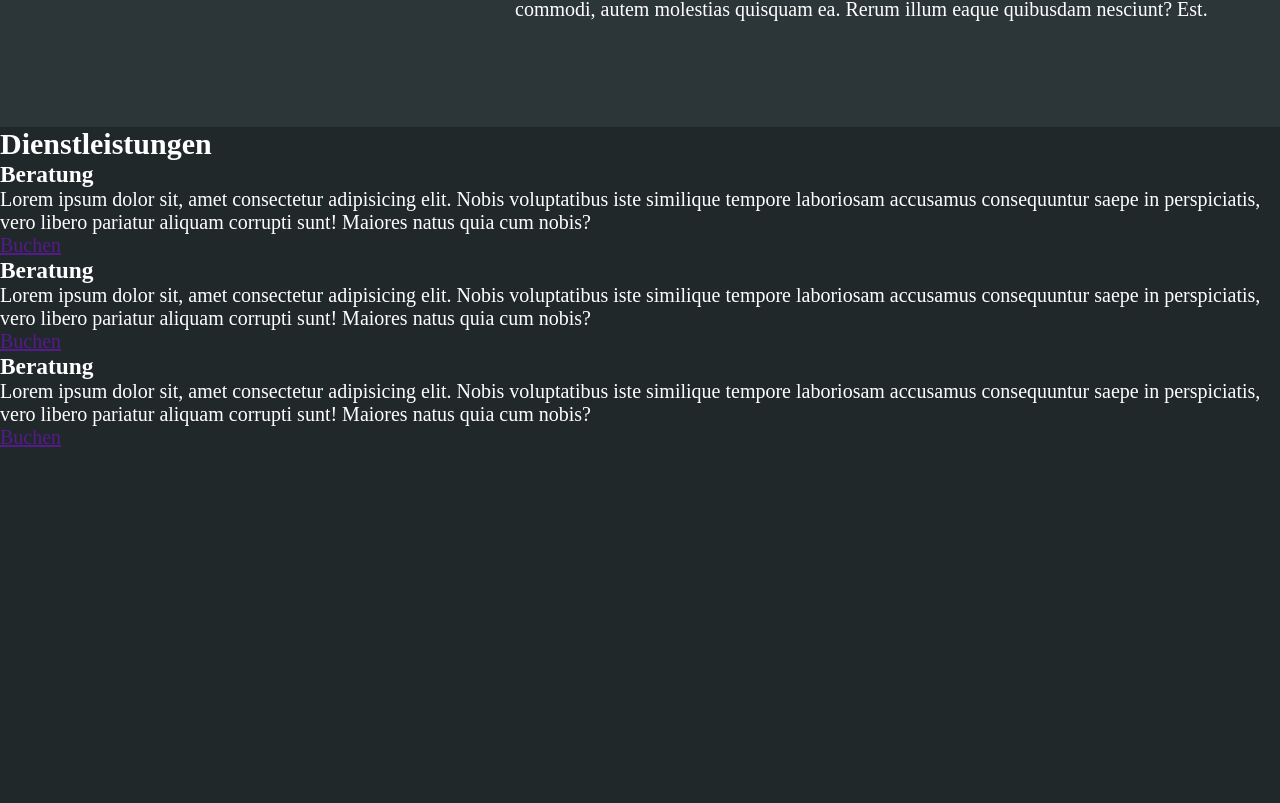
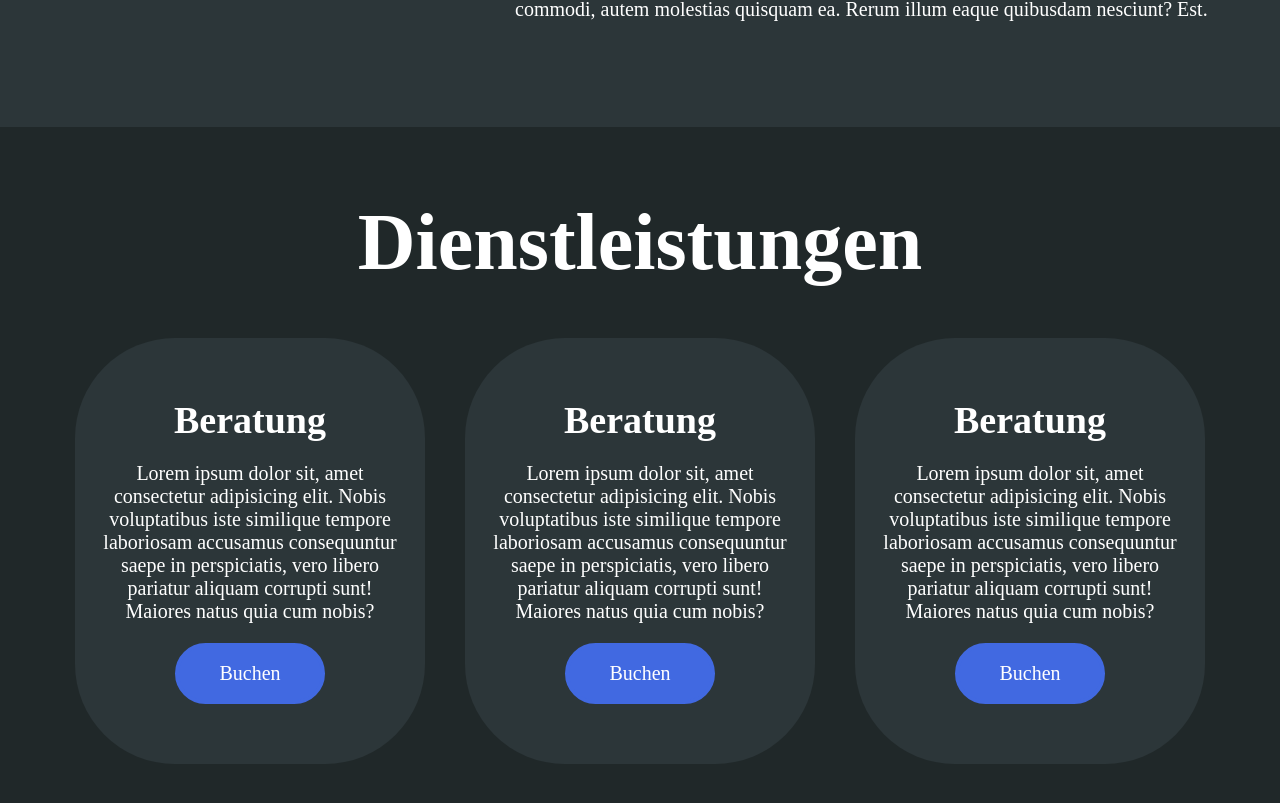
Before and after one commit to DevContinue/responsive_portfolio_webpage, a Vue app: page / in a window 1280 px wide. Shown: the part 1193-1996 px from the top of the page. Before the commit the page ends 1642 px from the top, so only its background shows below. Built offline with nearby package versions, Linux system fonts and the light colour scheme.

Commit message:
finish style service section

```diff
--- a/src/App.vue
+++ b/src/App.vue
@@ -49,6 +49,10 @@ h1{
   line-height: 115%;
 }
 
+h3 {
+  font-size: 38px;
+}
+
 .subheading {
   margin-top: 25px;
   color: $ciGrey
--- a/src/components/Header.vue
+++ b/src/components/Header.vue
@@ -8,7 +8,7 @@
             </label>
         <ul>
           <li><a href="#about_me_section">Über Mich</a></li>
-          <li><a href="">Dienstleistungen</a></li>
+          <li><a href="#services_section">Dienstleistungen</a></li>
           <li><a href="">Mehr Informationen</a></li>
         </ul>
       </nav>
--- a/src/components/SectionServices.vue
+++ b/src/components/SectionServices.vue
@@ -1,6 +1,6 @@
 <template>
   <section id="services_section">
-    <h2>Dienstleistungen</h2>
+    <h2>Dienst&shyleistungen</h2>
     <div class="flex_container">
       <div class="card" v-for="i in 3" :key="i">
         <h3>Beratung</h3>
@@ -26,4 +26,63 @@ export default {
 };
 </script>
 
-<style lang="scss"></style>
+<style lang="scss">
+
+#services_section {
+    padding: 70px 0;
+    background-color: $prime;
+
+    h2 {
+        font-size: clamp(80px, 12vw, 50px);
+        text-align: center;
+    }
+}
+
+.flex_container {
+    margin-top: 50px;
+    display: flex;
+    gap: 40px;
+    justify-content: center;
+    flex-wrap: wrap;
+
+    .card {
+        width: 350px;
+        max-width: 90%;
+        background-color: $second;
+        border-radius: 100px;
+        padding: 60px 20px;
+
+        display: flex;
+        flex-direction: column;
+        justify-content: center;
+        gap: 20px;
+
+        * {
+            text-align: center;
+        }
+
+        a {
+            background-color: royalblue;
+            width: min-content;
+            padding: 15px 40px;
+            border-radius: 50px;
+            margin: 0 auto;
+            text-decoration: none;
+            color: $ciWhite;
+            border: 4px solid royalblue;
+            transition: 150ms ease-in-out;
+        }
+
+        a:hover {
+            background-color: transparent;
+        }
+    }
+}
+
+/* @media(max-width: 500px) {
+    #services_section h2 {
+        font-size: 12vw;
+    }
+} */
+
+</style>
```
